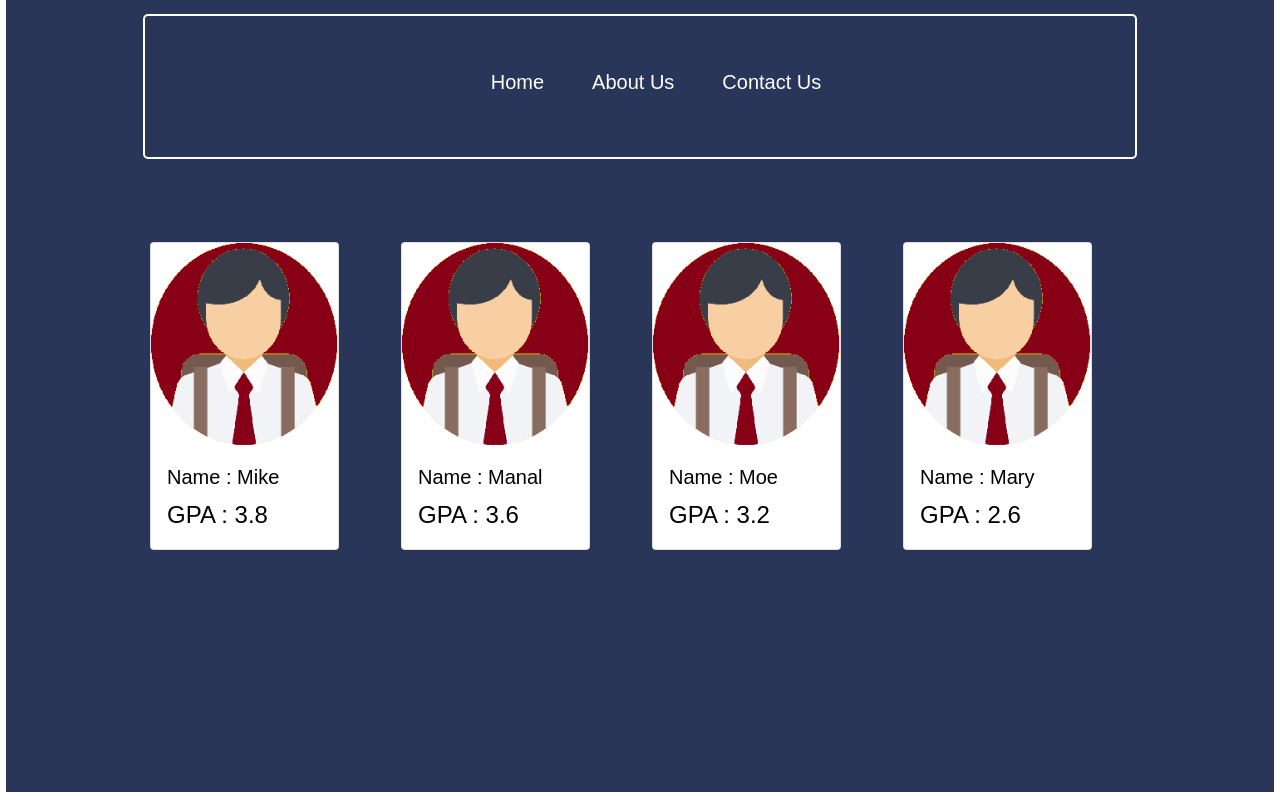
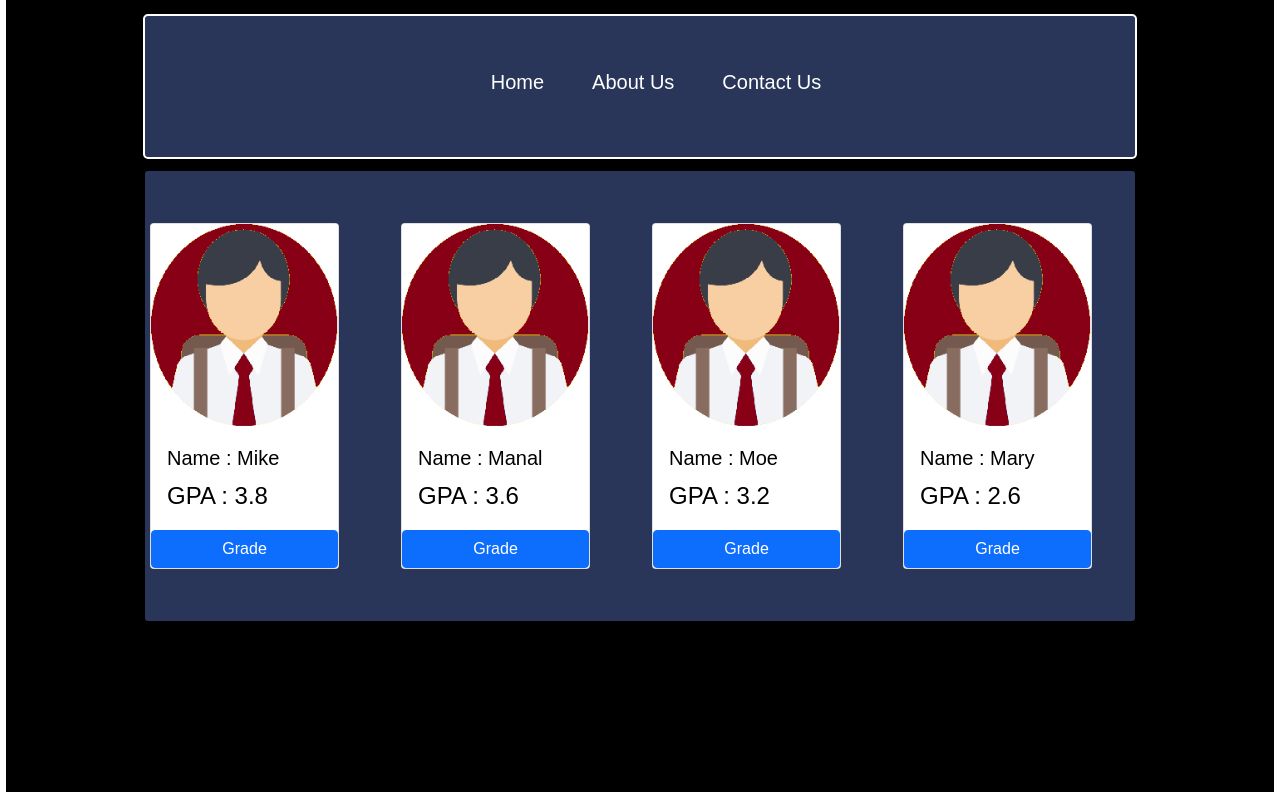
Before and after one commit to AbnerMarshall/midtermp, a React (Create React App) app: page / in a window 1280 px wide. Built offline with nearby package versions, Linux system fonts and the light colour scheme.

Commit message:
Fully Working code.
I realize i suck committing this code.
I think the best thing to do is to make checkpoints and once points are reached to commit.

```diff
--- a/src/App.css
+++ b/src/App.css
@@ -9,7 +9,7 @@
   justify-content: center;
   align-items: center;
   margin: auto;
-  background-color: #293559;
+
 }
 
 
@@ -39,6 +39,7 @@
   border-width: 2px;
   border-style: solid;
   border-radius: 5px;
+  background-color: #293559;
 }
 
 ul li {
@@ -65,4 +66,10 @@ ul li a {
   font-size: 1.5em;
   font-family: 'Quicksand', sans-serif;
   color: black;
+
+  border-width: 2px;
+  border-style: solid;
+  border-radius: 5px;
+  background-color: #293559;
+
 }
--- a/src/component/home.js
+++ b/src/component/home.js
@@ -37,12 +37,13 @@ function Home() {
                 return (
                     <Col className="col-3">
                         <Col sm="10" col-lg="3">
-                                <Card key={student.name}>
+                                <Card  key={student.name}>
                                     <Card.Img variant="top" src={require('../Pics/s1.png')}/>
                                     <Card.Body>
                                         <Card.Title>Name : {student.name}</Card.Title>
                                         <Card.Text>GPA : {student.gpa}</Card.Text>
                                     </Card.Body>
+                                    <Button variant="primary">Grade</Button>
                                 </Card>
                             </Col>
                     </Col>
```
